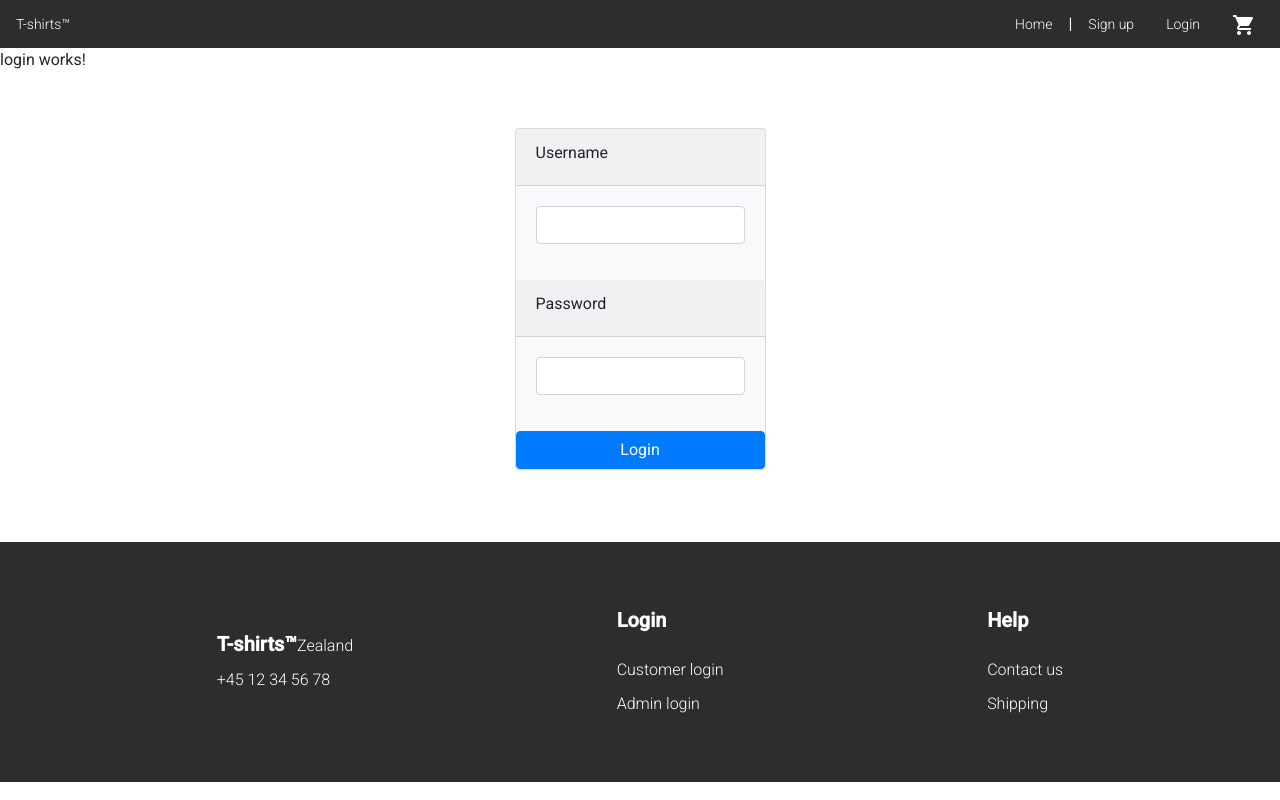
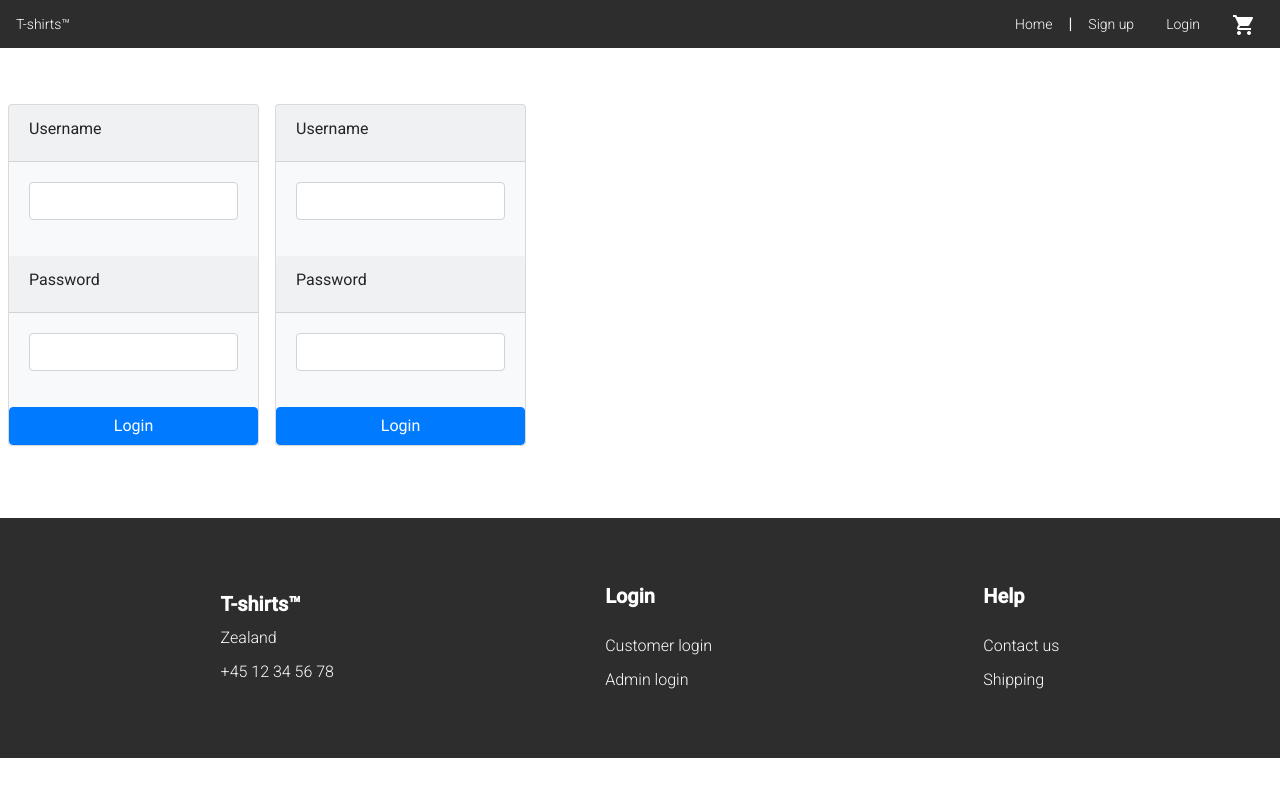
Before and after one commit to hennaaa98/api-development, an Angular app: page /login in a window 1280 px wide. Built offline with nearby package versions, Linux system fonts and the light colour scheme.

Commit message:
Login styling

```diff
--- a/src/app/app.component.css
+++ b/src/app/app.component.css
@@ -23,3 +23,8 @@ p.size {
 .container {
   display: inline-flex;
 }
+
+.frontpage {
+  color: white;
+  text-decoration: none;
+}
--- a/src/app/app.component.html
+++ b/src/app/app.component.html
@@ -5,7 +5,7 @@
 <mat-toolbar>
   <div class="container">
     <div class="margin">
-      <a class="size frontpage"><strong>T-shirts™</strong></a>
+      <a [routerLink]="['/']" class="size frontpage"><strong>T-shirts™</strong></a><br>
       <a class="light">Zealand</a><br>
       <a class="light">+45 12 34 56 78</a><br>
     </div>
--- a/src/app/login/login.component.css
+++ b/src/app/login/login.component.css
@@ -0,0 +1,3 @@
+.box {
+  display: inline-flex;
+}
--- a/src/app/login/login.component.html
+++ b/src/app/login/login.component.html
@@ -1,4 +1,41 @@
-<p>login works!</p>
+<div class="box justify-content-center">
+    <div class="d-flex p-2 justify-content-center mt-5">
+        <form [formGroup]="form" (ngSubmit)="login()">
+            <div class="card bg-light mb-3 " style="max-width: 20rem;">
+                <div class="form-group">
+                    <div class="card-header">
+                        <label for="username">Username</label>
+                    </div>
+                    <div class="card-body">
+                        <input type="text" id="username" class="form-control" formControlName="username" />
+                    </div>
+                </div>
+                <div *ngIf="form.controls.username.touched
+&& !form.controls.username.valid" class="alert alert-danger">
+                    Username is required
+                </div>
+                <div class="form-group">
+                    <div class="card-header">
+                        <label for="password">Password</label>
+                    </div>
+                    <div class="card-body">
+                        <input type="password" id="password" class="form-control" formControlName="password" />
+                    </div>
+                </div>
+
+
+                <div *ngIf="form.controls.username.touched
+&& !form.controls.username.valid" class="alert alert-danger">
+                    Password is required
+                </div>
+
+
+                <button class="btn btn-primary button" type="submit" [routerLink]="['/']"><span
+                        class="text-button">Login</span></button>
+            </div>
+        </form>
+    </div>
+
     <div class="d-flex p-2 justify-content-center mt-5">
         <form [formGroup]="form" (ngSubmit)="login()">
             <div class="card bg-light mb-3 " style="max-width: 18rem;">
@@ -30,7 +67,10 @@
                 </div>
 
 
-            <button class="btn btn-primary button" type="submit"><span class="text-button">Login</span></button>
+                <button class="btn btn-primary button" type="submit" [routerLink]="['/']"><span
+                        class="text-button">Login</span></button>
             </div>
         </form>
     </div>
+
+</div>
```
Lines whose indentation alone changed are shown as unchanged.
